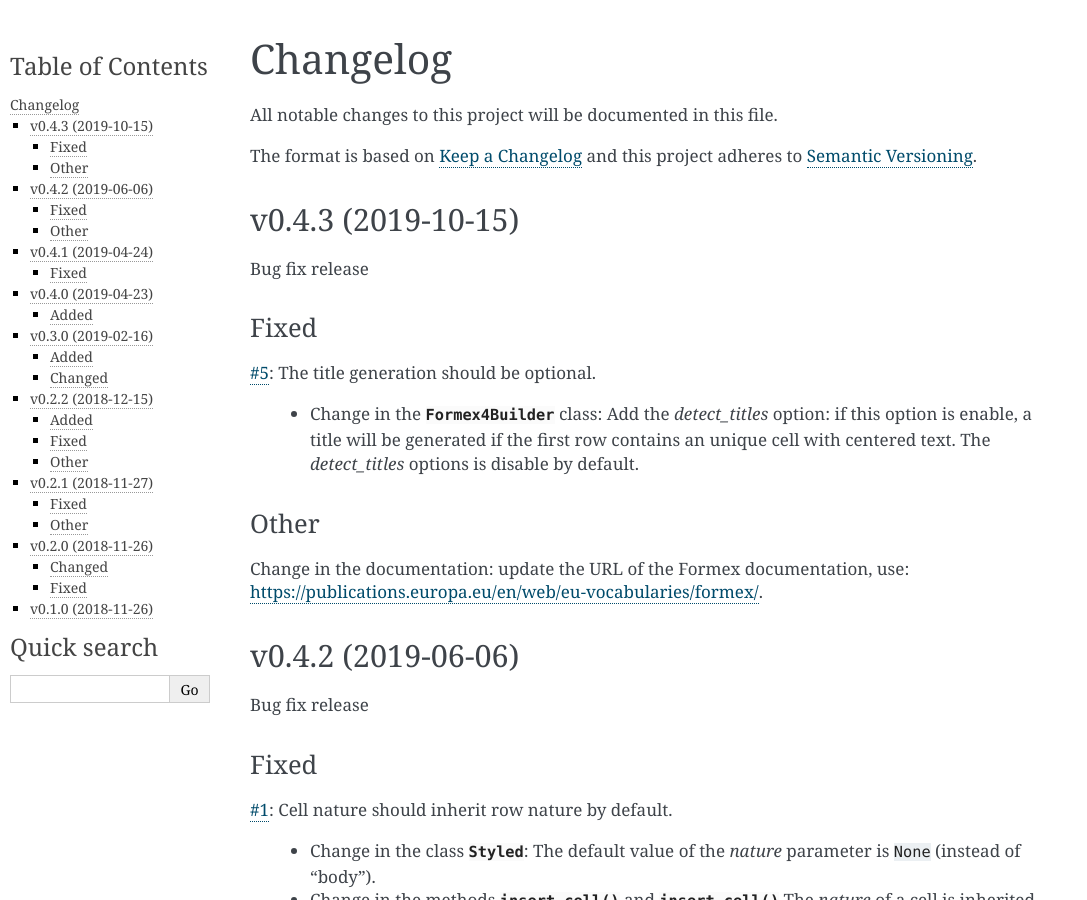
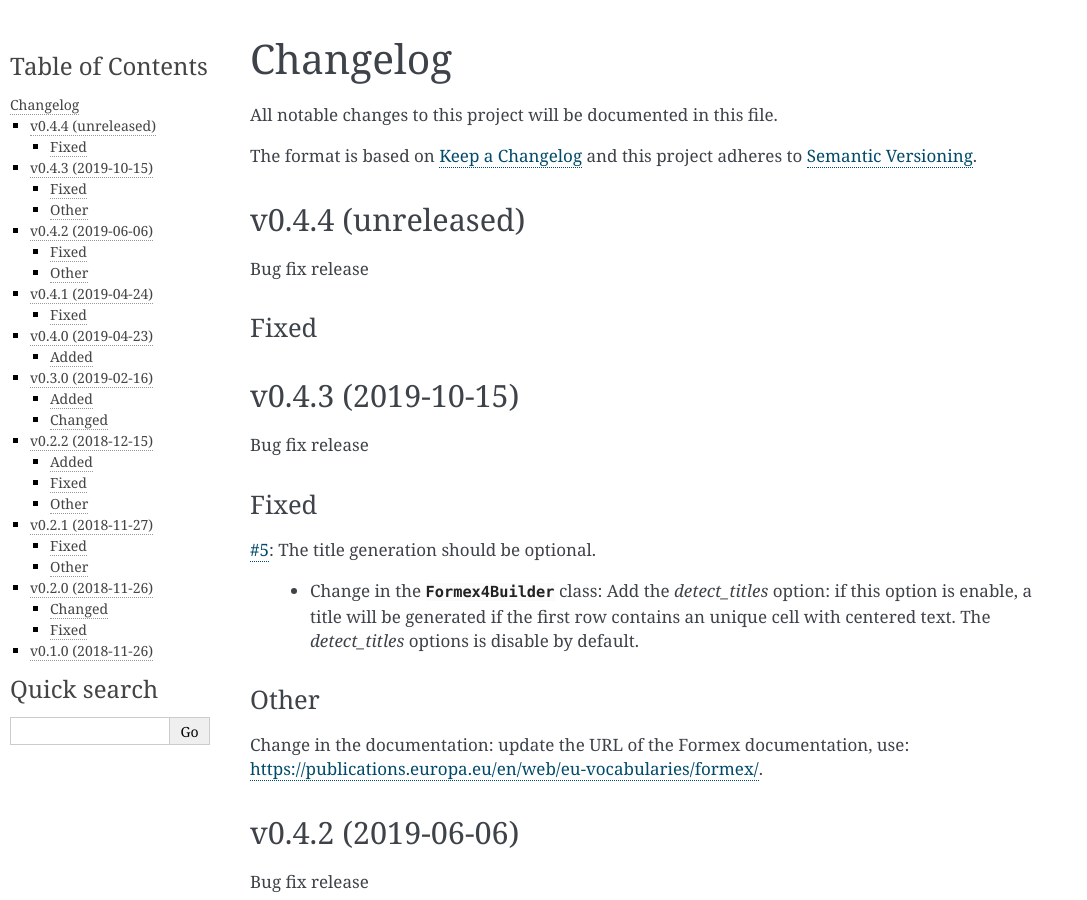
Before and after one commit to laurent-laporte-pro/benker, a Sphinx documentation site: the page built from docs/changelog.rst, in a window 1280 px wide and 900 px high. Shown: the whole window, without its empty margins (0-1087 px from the left). Built offline with Sphinx 7.4.7, drawn with Linux system fonts in a browser that asks for light colours.

Commit message:
Prepare next version v0.4.4 (unreleased)

```diff
--- a/CHANGELOG.rst
+++ b/CHANGELOG.rst
@@ -6,6 +6,15 @@
 
 The format is based on `Keep a Changelog <https://keepachangelog.com/en/1.0.0/>`_
 and this project adheres to `Semantic Versioning <https://semver.org/spec/v2.0.0.html>`_.
+
+
+v0.4.4 (unreleased)
+===================
+
+Bug fix release
+
+Fixed
+-----
 
 
 v0.4.3 (2019-10-15)
--- a/benker/__init__.py
+++ b/benker/__init__.py
@@ -1,5 +1,5 @@
 """Benker - Organize your data in a spatial grid system for CALS, HTML, Formex4, Office Open XML tables conversion"""
 
-__version__ = '0.4.3'
+__version__ = '0.4.4'
 __author__ = 'Laurent LAPORTE <laurent.laporte.pro@gmail.com>'
 __all__ = []
--- a/docs/conf.py
+++ b/docs/conf.py
@@ -25,7 +25,7 @@
 author = 'Laurent LAPORTE'
 
 # The full version, including alpha/beta/rc tags
-release = '0.4.3'
+release = '0.4.4'
 # The short X.Y version
 version = '.'.join(release.split('.')[:2])
 
--- a/setup.py
+++ b/setup.py
@@ -36,7 +36,7 @@
 
 setup(
     name="Benker",
-    version='0.4.3',
+    version='0.4.4',
 
     author="Laurent LAPORTE",
     author_email="laurent.laporte.pro@gmail.com",
```
Also changed, not shown: .bumpversion.cfg.
